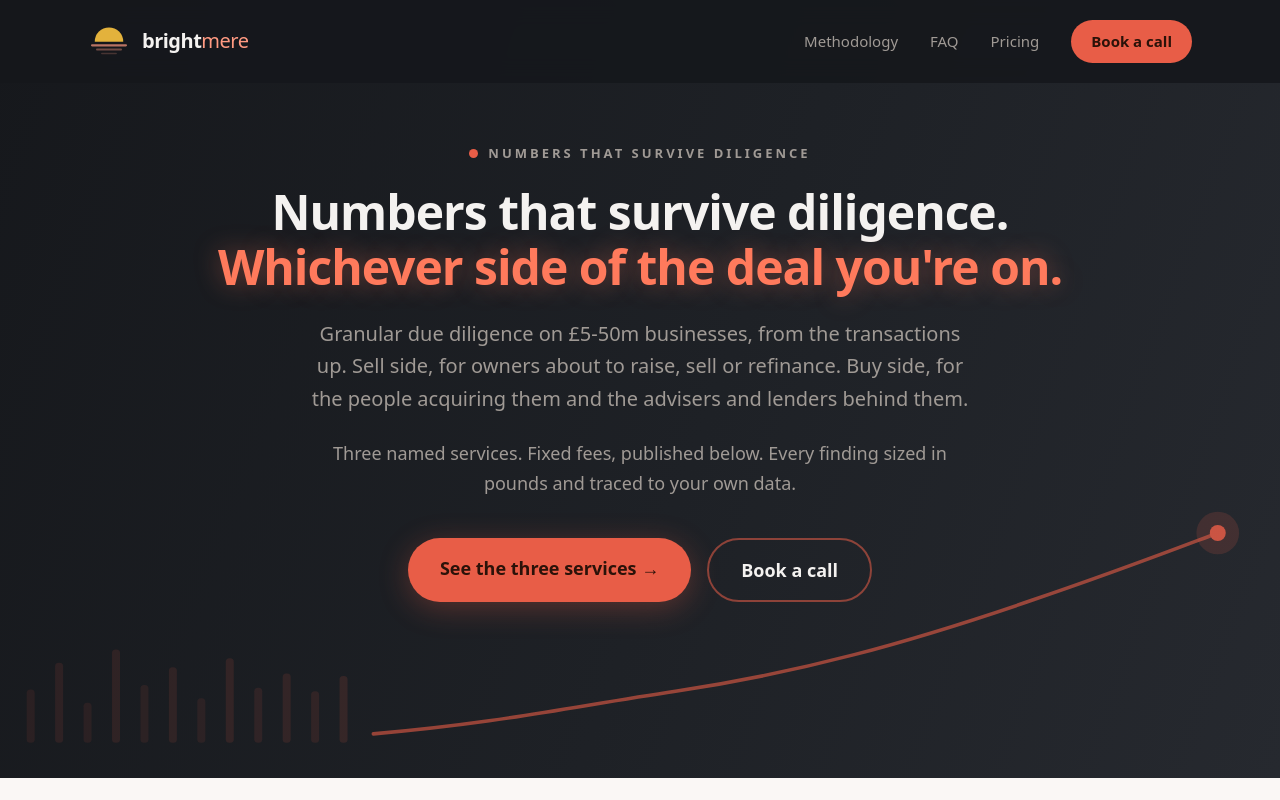
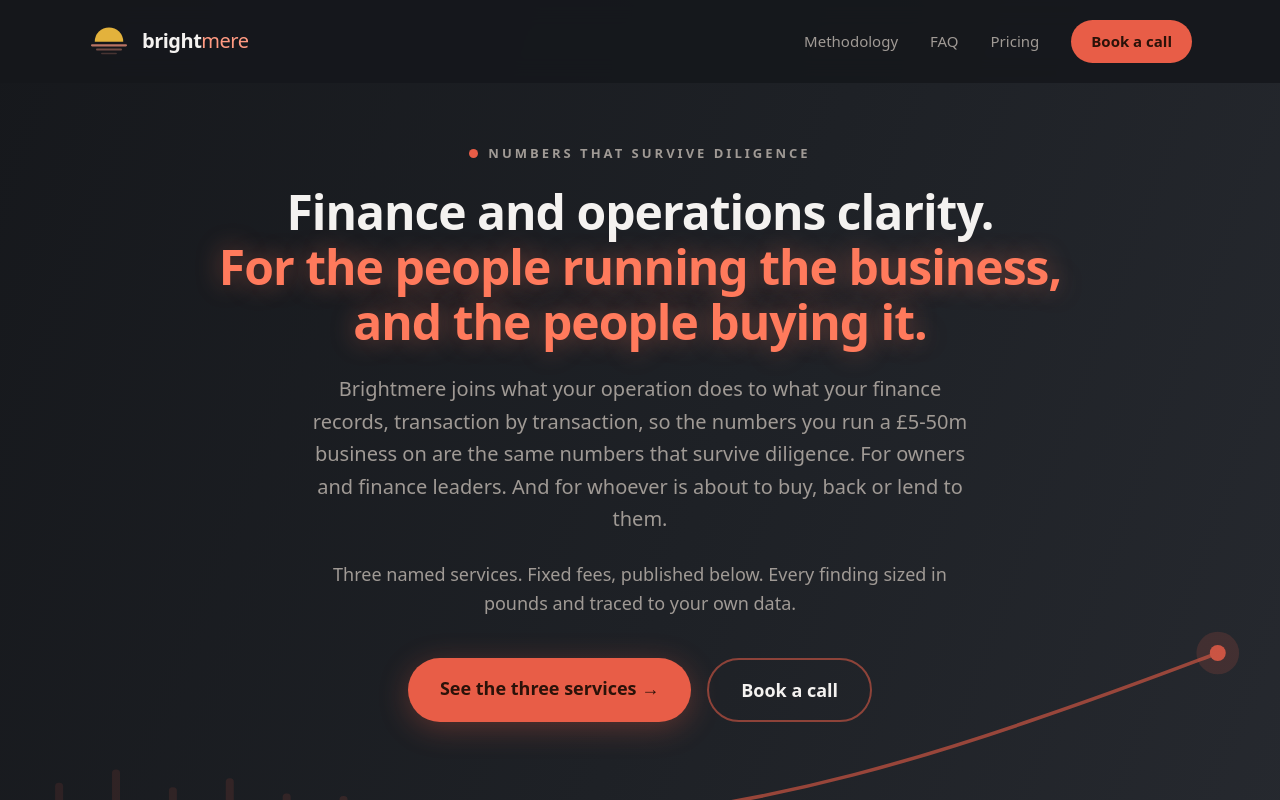
Before and after one commit to ninjalu/mosaic-data, a Next.js app: page / in a window 1280 px wide. Shown: the top 800 px of the page. Built offline with nearby package versions, Linux system fonts and the light colour scheme.

Commit message:
Hero: finance and operations clarity, for operators and for the deal
Co-Authored-By: Claude Fable 5.1 <noreply@anthropic.com>

```diff
--- a/app/layout.tsx
+++ b/app/layout.tsx
@@ -15,16 +15,16 @@ const geistMono = Geist_Mono({
 
 export const metadata: Metadata = {
   metadataBase: new URL("https://brightmerehq.com"),
-  title: "Brightmere | Numbers That Survive Diligence",
-  description: "We check whether a £5-50m business's numbers hold up, transaction by transaction, before the people with money look at them: a raise, a sale, a refinance, or a business you are about to buy. Three fixed-fee services. Every finding sized in pounds.",
+  title: "Brightmere | Finance and Operations Clarity",
+  description: "Brightmere joins what a £5-50m business's operation does to what its finance records, transaction by transaction, so the numbers it runs on are the numbers that survive diligence. For owners and finance leaders, and for whoever is about to buy, back or lend to them. Three fixed-fee services, every finding sized in pounds.",
   keywords: ["due diligence preparation", "investor readiness", "sell-side preparation", "financial due diligence", "operator diligence", "working capital", "revenue quality", "customer concentration", "margin analysis", "mid-market", "owner-managed business", "search fund", "acquisition"],
   icons: {
     icon: "/favicon.png",
     apple: "/favicon.png",
   },
   openGraph: {
-    title: "Brightmere | Numbers That Survive Diligence",
-    description: "Granular due diligence on £5-50m businesses, from the transactions up. Buy side or sell side. Three fixed-fee services, prices on the page.",
+    title: "Brightmere | Finance and Operations Clarity",
+    description: "Operations joined to finance, transaction by transaction, so the numbers you run the business on are the numbers that survive diligence. For operators and for the deal. Three fixed-fee services, prices on the page.",
     type: "website",
   },
 };
--- a/app/page.tsx
+++ b/app/page.tsx
@@ -117,15 +117,16 @@ export default function Home() {
         <div className="max-w-4xl mx-auto text-center relative z-10">
           <p className="flex items-center justify-center gap-2.5 text-[13px] tracking-[3px] text-greenmuted font-semibold uppercase mb-5"><span className="w-[9px] h-[9px] rounded-full bg-gold flex-shrink-0" />Numbers that survive diligence</p>
           <h1 className="text-4xl md:text-5xl font-bold text-offwhite leading-[1.15] tracking-[-1px] mb-6">
-            Numbers that survive diligence.
+            Finance and operations clarity.
             <br />
-            <span className="text-[#ff7a5c] [text-shadow:0_0_26px_rgba(255,122,92,0.4)]">Whichever side of the deal you&apos;re on.</span>
+            <span className="text-[#ff7a5c] [text-shadow:0_0_26px_rgba(255,122,92,0.4)]">For the people running the business, and the people buying it.</span>
           </h1>
 
           <p className="text-xl text-greenmuted max-w-2xl mx-auto mb-6 leading-relaxed">
-            Granular due diligence on £5-50m businesses, from the transactions up. Sell side,
-            for owners about to raise, sell or refinance. Buy side, for the people acquiring
-            them and the advisers and lenders behind them.
+            Brightmere joins what your operation does to what your finance records, transaction
+            by transaction, so the numbers you run a £5-50m business on are the same numbers that
+            survive diligence. For owners and finance leaders. And for whoever is about to buy,
+            back or lend to them.
           </p>
           <p className="text-lg text-greenmuted max-w-2xl mx-auto mb-10 leading-relaxed">
             Three named services. Fixed fees, published below. Every finding sized in pounds and
```
